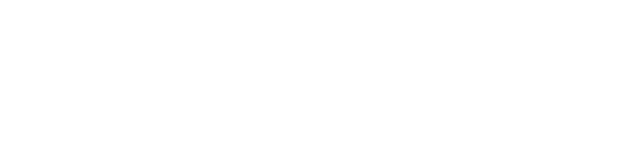
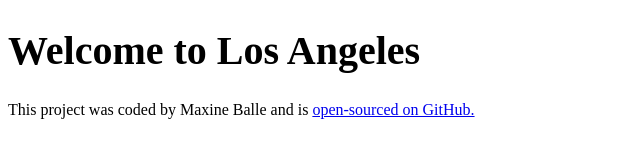
Before and after one commit to MaxineBB/travel-project, a plain HTML site: page index.html in a window 1280 px wide. Shown: the whole page, without its empty margins (0-640 px from the left). Drawn offline with Linux system fonts and the light colour scheme.

Commit message:
Added photo and footer

```diff
--- a/index.html
+++ b/index.html
@@ -4,8 +4,12 @@
     <meta charset="UTF-8">
     <meta name="viewport" content="width=device-width, initial-scale=1.0">
     <title>MB | Travel Project</title>
+    <link rel="stylesheet" href="/src/style.css">
 </head>
 <body>
+    <h1>Welcome to Los Angeles</h1>
 
+
+    <footer>This project was coded by Maxine Balle and is <a href="http://">open-sourced on GitHub.</a></footer>
 </body>
 </html>
--- a/src/style.css
+++ b/src/style.css
@@ -0,0 +1,4 @@
+h1 {
+    font-size: 40px;
+
+}
```
Also changed, not shown: images/pexels-michelle-ventura-292724-913138.jpg (added).
